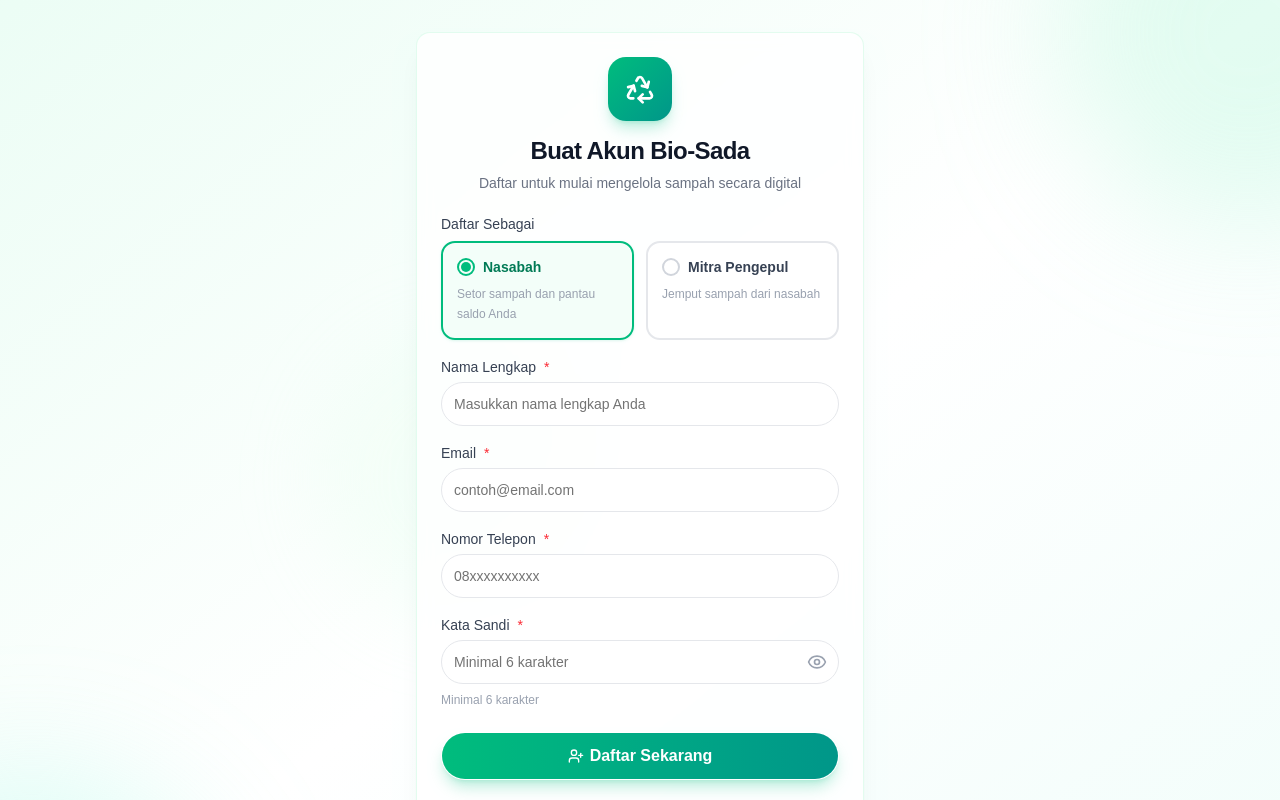
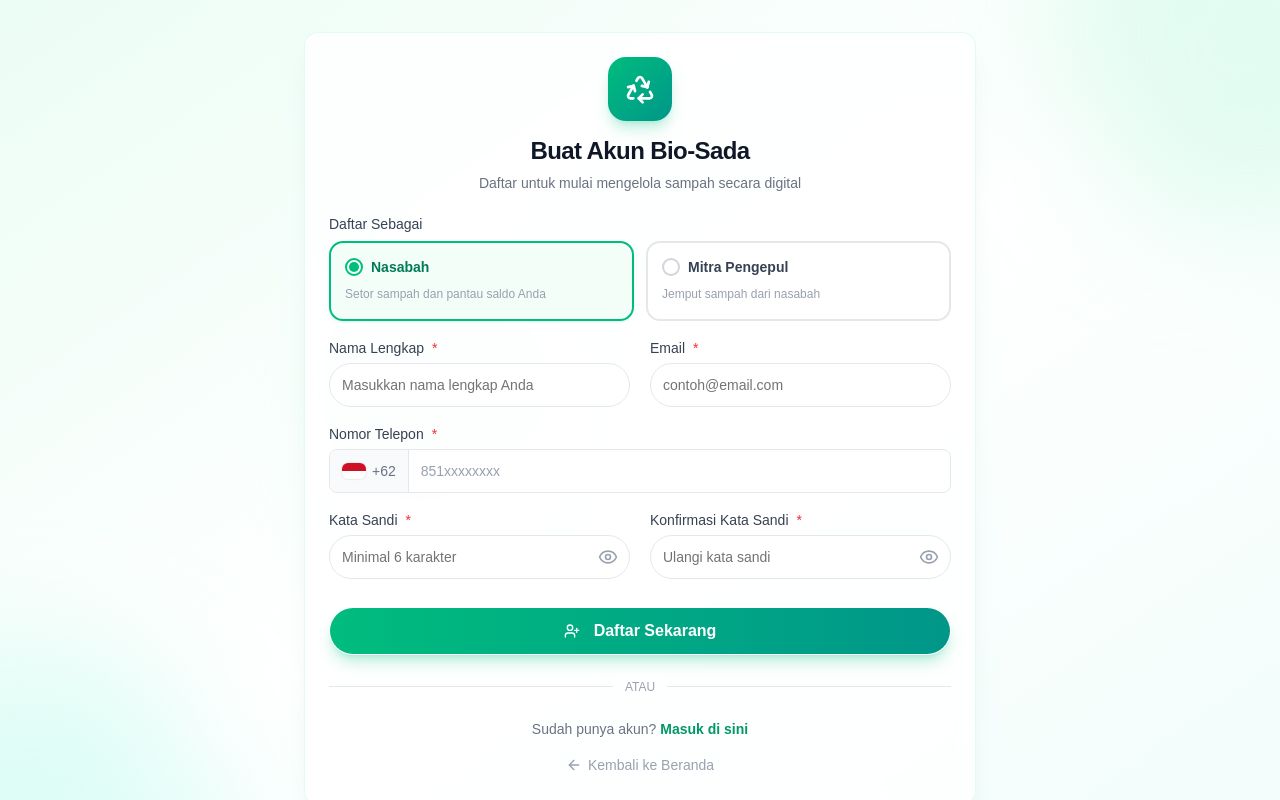
Before and after one commit to bafaqih/Bio-Sada, a React (Vite) app: page /register in a window 1280 px wide. Shown: the top 800 px of the page. Built offline with nearby package versions, Linux system fonts and the light colour scheme; no server answers.

Commit message:
update ui and verification flow register

```diff
--- a/src/pages/auth/RegisterPage.tsx
+++ b/src/pages/auth/RegisterPage.tsx
@@ -1,8 +1,8 @@
-import { useState, type FormEvent } from 'react';
-import { Link, useNavigate } from 'react-router-dom';
+import { useState, useEffect, type FormEvent } from 'react';
+import { Link } from 'react-router-dom';
 import { toast } from 'sonner';
 import { motion } from 'framer-motion';
-import { UserPlus, ArrowLeft, Recycle, Loader2, Eye, EyeOff } from 'lucide-react';
+import { UserPlus, ArrowLeft, Recycle, Loader2, Eye, EyeOff, Mail } from 'lucide-react';
 
 import { supabase } from '@/lib/supabase';
 import { Button } from '@/components/ui/button';
@@ -18,26 +18,67 @@ interface FormDaftar {
   email: string;
   nomorTelepon: string;
   password: string;
+  konfirmasiPassword: string;
   role: UserRole;
 }
 
 export default function RegisterPage() {
-  const navigate = useNavigate();
-
   // State form
   const [form, setForm] = useState<FormDaftar>({
     namaLengkap: '',
     email: '',
     nomorTelepon: '',
     password: '',
+    konfirmasiPassword: '',
     role: 'customers',
   });
   const [tampilkanPassword, setTampilkanPassword] = useState(false);
+  const [tampilkanKonfirmasi, setTampilkanKonfirmasi] = useState(false);
   const [sedangMemuat, setSedangMemuat] = useState(false);
+
+  // Verification State
+  const [showVerificationView, setShowVerificationView] = useState(false);
+  const [countdown, setCountdown] = useState(0);
+
+  // Countdown timer effect
+  useEffect(() => {
+    let timer: ReturnType<typeof setInterval>;
+    if (showVerificationView && countdown > 0) {
+      timer = setInterval(() => setCountdown((prev) => prev - 1), 1000);
+    }
+    return () => clearInterval(timer);
+  }, [showVerificationView, countdown]);
 
   // Helper untuk update field form
   const updateField = <K extends keyof FormDaftar>(field: K, value: FormDaftar[K]) => {
+    if (field === 'nomorTelepon') {
+      // Filter the string to remove all non-digits
+      let rawVal = (value as string).replace(/\D/g, '');
+      // Strip leading zero or 62 since +62 is hardcoded
+      if (rawVal.startsWith('0')) rawVal = rawVal.substring(1);
+      else if (rawVal.startsWith('62')) rawVal = rawVal.substring(2);
+
+      setForm((prev) => ({ ...prev, [field]: rawVal }));
+    } else {
       setForm((prev) => ({ ...prev, [field]: value }));
+    }
+  };
+
+  // Handler kirim ulang verifikasi email
+  const handleKirimUlang = async () => {
+    setSedangMemuat(true);
+    const { error } = await supabase.auth.resend({
+      type: 'signup',
+      email: form.email.trim()
+    });
+    setSedangMemuat(false);
+
+    if (error) {
+      toast.error('Gagal mengirim ulang: ' + error.message);
+    } else {
+      toast.success('Link verifikasi berhasil dikirim ulang ke email!');
+      setCountdown(60);
+    }
   };
 
   // Handler submit registrasi
@@ -65,11 +106,13 @@ export default function RegisterPage() {
       toast.error('Kata sandi minimal 6 karakter.');
       return;
     }
+    if (form.password !== form.konfirmasiPassword) {
+      toast.error('Konfirmasi kata sandi tidak cocok.');
+      return;
+    }
 
     setSedangMemuat(true);
 
-    // Supabase Sign Up — metadata dikirim lewat options.data
-    // Trigger di database akan otomatis mengisi tabel profiles
     const { error } = await supabase.auth.signUp({
       email: form.email.trim(),
       password: form.password,
@@ -77,7 +120,7 @@ export default function RegisterPage() {
         data: {
           full_name: form.namaLengkap.trim(),
           role: form.role,
-          phone: form.nomorTelepon.trim(),
+          phone: `62${form.nomorTelepon.trim()}`,
         },
       },
     });
@@ -90,7 +133,8 @@ export default function RegisterPage() {
     }
 
     toast.success('Pendaftaran berhasil! Silakan cek email Anda untuk verifikasi.');
-    navigate('/login');
+    setCountdown(60);
+    setShowVerificationView(true);
   };
 
   /** Konfigurasi opsi role */
@@ -120,7 +164,7 @@ export default function RegisterPage() {
         initial={{ opacity: 0, y: 24 }}
         animate={{ opacity: 1, y: 0 }}
         transition={{ duration: 0.5, ease: 'easeOut' }}
-        className="relative z-10 w-full max-w-md"
+        className="relative z-10 w-full max-w-2xl"
       >
         <Card className="border-emerald-100/60 bg-white/80 shadow-xl shadow-emerald-900/5 backdrop-blur-sm">
           <CardHeader className="items-center text-center">
@@ -143,11 +187,53 @@ export default function RegisterPage() {
           </CardHeader>
 
           <CardContent>
-            <form onSubmit={handleDaftar} className="flex flex-col gap-5">
+            {showVerificationView ? (
+              <motion.div
+                initial={{ opacity: 0, scale: 0.95 }}
+                animate={{ opacity: 1, scale: 1 }}
+                className="flex flex-col items-center justify-center py-6 text-center"
+              >
+                <div className="absolute top-4 left-4">
+                  <Button
+                    variant="ghost"
+                    size="sm"
+                    className="text-gray-500 hover:text-gray-700"
+                    onClick={() => setShowVerificationView(false)}
+                  >
+                    <ArrowLeft className="mr-2 h-4 w-4" />
+                    Kembali
+                  </Button>
+                </div>
+
+                <div className="mb-6 flex h-20 w-20 items-center justify-center rounded-full bg-emerald-100">
+                  <Mail className="h-10 w-10 text-emerald-600" />
+                </div>
+                <h3 className="mb-2 text-xl font-bold text-gray-900">Periksa Email Anda</h3>
+                <p className="mb-6 text-center text-sm text-gray-500 max-w-sm">
+                  Kami telah mengirimkan tautan verifikasi ke email <strong className="text-gray-800">{form.email}</strong>. Silakan periksa kotak masuk atau folder spam Anda.
+                </p>
+
+                <Button
+                  onClick={handleKirimUlang}
+                  disabled={countdown > 0 || sedangMemuat}
+                  variant="outline"
+                  className="w-full sm:w-auto"
+                >
+                  {countdown > 0 ? (
+                    `Kirim Ulang (${countdown}s)`
+                  ) : sedangMemuat ? (
+                    <><Loader2 className="mr-2 h-4 w-4 animate-spin" /> Mengirim...</>
+                  ) : (
+                    'Kirim Ulang Link Verifikasi'
+                  )}
+                </Button>
+              </motion.div>
+            ) : (
+              <form onSubmit={handleDaftar} className="grid grid-cols-1 gap-5 md:grid-cols-2">
                 {/* Pilih Role — Radio Button */}
-              <div className="flex flex-col gap-2.5">
+                <div className="flex flex-col gap-2.5 md:col-span-2">
                   <Label className="text-gray-700">Daftar Sebagai</Label>
-                <div className="grid grid-cols-2 gap-3">
+                  <div className="grid grid-cols-1 gap-3 sm:grid-cols-2">
                     {opsiRole.map((opsi) => (
                       <label
                         key={opsi.value}
@@ -234,20 +320,35 @@ export default function RegisterPage() {
                 </div>
 
                 {/* Field Nomor Telepon */}
-              <div className="flex flex-col gap-2">
+                <div className="flex flex-col gap-2 md:col-span-2">
                   <Label htmlFor="register-telepon" className="text-gray-700">
                     Nomor Telepon <span className="text-red-500">*</span>
                   </Label>
-                <Input
+                  <div className="flex h-11 w-full overflow-hidden rounded-md border border-gray-200 bg-white/70 transition-colors focus-within:border-emerald-400 focus-within:ring-1 focus-within:ring-emerald-400/20">
+                    {/* Add-on Bendera & +62 */}
+                    <div className="flex items-center gap-1.5 border-r border-gray-200 bg-gray-50 px-3 text-gray-500">
+                      <svg
+                        xmlns="http://www.w3.org/2000/svg"
+                        viewBox="0 0 3 2"
+                        className="h-4 w-6 shrink-0 rounded-sm shadow-[0_0_2px_rgba(0,0,0,0.2)]"
+                      >
+                        <path fill="#fff" d="M0 0h3v2H0z"/>
+                        <path fill="#ce1126" d="M0 0h3v1H0z"/>
+                      </svg>
+                      <span className="text-sm font-medium select-none">+62</span>
+                    </div>
+                    {/* Input Number Asli */}
+                    <input
                       id="register-telepon"
                       type="tel"
-                  placeholder="08xxxxxxxxxx"
+                      placeholder="851xxxxxxxx"
                       value={form.nomorTelepon}
                       onChange={(e) => updateField('nomorTelepon', e.target.value)}
                       required
                       autoComplete="tel"
-                  className="h-11 border-gray-200 bg-white/70 transition-colors focus-visible:border-emerald-400 focus-visible:ring-emerald-400/20"
+                      className="flex-1 bg-transparent px-3 py-2 text-sm outline-hidden placeholder:text-gray-400"
                     />
+                  </div>
                 </div>
 
                 {/* Field Kata Sandi */}
@@ -281,30 +382,63 @@ export default function RegisterPage() {
                       )}
                     </button>
                   </div>
-                <p className="text-xs text-gray-400">Minimal 6 karakter</p>
                 </div>
 
+                {/* Field Konfirmasi Kata Sandi */}
+                <div className="flex flex-col gap-2">
+                  <Label htmlFor="register-password-conf" className="text-gray-700">
+                    Konfirmasi Kata Sandi <span className="text-red-500">*</span>
+                  </Label>
+                  <div className="relative">
+                    <Input
+                      id="register-password-conf"
+                      type={tampilkanKonfirmasi ? 'text' : 'password'}
+                      placeholder="Ulangi kata sandi"
+                      value={form.konfirmasiPassword}
+                      onChange={(e) => updateField('konfirmasiPassword', e.target.value)}
+                      required
+                      minLength={6}
+                      autoComplete="new-password"
+                      className="h-11 border-gray-200 bg-white/70 pr-11 transition-colors focus-visible:border-emerald-400 focus-visible:ring-emerald-400/20"
+                    />
+                    <button
+                      type="button"
+                      id="toggle-password-conf"
+                      aria-label={tampilkanKonfirmasi ? 'Sembunyikan sandi' : 'Tampilkan sandi'}
+                      onClick={() => setTampilkanKonfirmasi(!tampilkanKonfirmasi)}
+                      className="absolute top-1/2 right-3 -translate-y-1/2 text-gray-400 transition-colors hover:text-emerald-600"
+                    >
+                      {tampilkanKonfirmasi ? (
+                        <EyeOff className="h-5 w-5" />
+                      ) : (
+                        <Eye className="h-5 w-5" />
+                      )}
+                    </button>
+                  </div>
+                </div>
+
+                {/* Footer and Submit Area (Spans full width) */}
+                <div className="md:col-span-2 pt-2">
                   {/* Tombol Daftar */}
                   <Button
                     type="submit"
                     id="btn-daftar"
                     disabled={sedangMemuat}
                     size="lg"
-                className="mt-1 h-12 w-full bg-gradient-to-r from-emerald-500 to-teal-600 text-base font-semibold text-white shadow-lg shadow-emerald-500/25 transition-all hover:from-emerald-600 hover:to-teal-700 hover:shadow-xl hover:shadow-emerald-500/30 disabled:opacity-60"
+                    className="h-12 w-full bg-gradient-to-r from-emerald-500 to-teal-600 text-base font-semibold text-white shadow-lg shadow-emerald-500/25 transition-all hover:from-emerald-600 hover:to-teal-700 hover:shadow-xl hover:shadow-emerald-500/30 disabled:opacity-60"
                   >
                     {sedangMemuat ? (
                       <>
-                    <Loader2 className="h-5 w-5 animate-spin" />
+                        <Loader2 className="mr-2 h-5 w-5 animate-spin" />
                         Mendaftarkan...
                       </>
                     ) : (
                       <>
-                    <UserPlus className="h-5 w-5" />
+                        <UserPlus className="mr-2 h-5 w-5" />
                         Daftar Sekarang
                       </>
                     )}
                   </Button>
-            </form>
 
                   {/* Separator */}
                   <div className="relative my-6">
@@ -317,7 +451,7 @@ export default function RegisterPage() {
                   </div>
 
                   {/* Link ke Masuk */}
-            <div className="text-center">
+                  <div className="text-center mb-4">
                     <p className="text-sm text-gray-500">
                       Sudah punya akun?{' '}
                       <Link
@@ -331,7 +465,7 @@ export default function RegisterPage() {
                   </div>
 
                   {/* Tombol Kembali ke Beranda */}
-            <div className="mt-4 text-center">
+                  <div className="text-center">
                     <Link
                       to="/"
                       id="link-beranda-register"
@@ -341,6 +475,9 @@ export default function RegisterPage() {
                       Kembali ke Beranda
                     </Link>
                   </div>
+                </div>
+              </form>
+            )}
           </CardContent>
         </Card>
 
```
Also changed, not shown: src/pages/auth/LoginPage.tsx (+52 -4 lines). Lines whose indentation alone changed are shown as unchanged.
